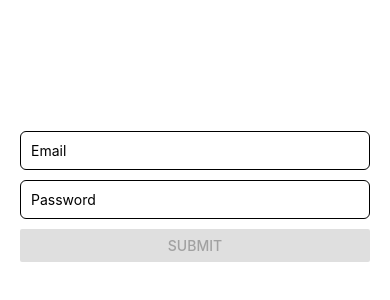
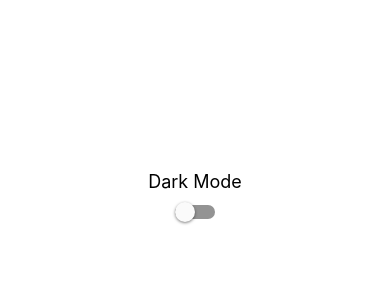
Before and after one commit to Gazala939/firstappnative, a React Native app: screen / in a window 390 px wide. Shown: the part 226-526 px from the top of the page. Built offline with nearby package versions, Linux system fonts and the light colour scheme.

Commit message:
Light and Dark Theme

```diff
--- a/App.tsx
+++ b/App.tsx
@@ -1,62 +1,32 @@
 import React, { useState } from 'react';
-import {
-  View,
-  Text,
-  TextInput,
-  StyleSheet,
-  Button,
-} from 'react-native';
+import { View, Text, Switch } from 'react-native';
 
 export default function App() {
-  const [email, setEmail] = useState('');
-  const [password, setPassword] = useState('');
-
-  // ✅ email validation
-  const isEmailValid =
-    email.includes('@') && email.length >= 10;
-
-  const submit = () => {
-    alert(`Email: ${email}\nPassword: ${password}`);
-  };
+  const [dark, setDark] = useState(false);
 
   return (
-    <View style={styles.container}>
-      <TextInput
-        style={styles.input}
-        placeholder="Email"
-        onChangeText={setEmail}
+    <View
+      style={{
+        flex: 1,
+        alignItems: 'center',
+        justifyContent: 'center',
+        backgroundColor: dark ? '#000' : '#fff',
+      }}
+    >
+      <Text
+        style={{
+          marginBottom: 10,
+          color: dark ? '#fff' : '#000',
+          fontSize: 18,
+        }}
+      >
+        Dark Mode
+      </Text>
+
+      <Switch
+        value={dark}
+        onValueChange={setDark}
       />
-
-      <TextInput
-        style={styles.input}
-        placeholder="Password"
-        secureTextEntry
-        onChangeText={setPassword}
-      />
-
-      {/* ✅ Button instead of TouchableOpacity */}
-      <Button
-        title="Submit"
-        onPress={submit}
-        disabled={!isEmailValid}
-      />
-
-
     </View>
   );
 }
-
-const styles = StyleSheet.create({
-  container: {
-    flex: 1,
-    justifyContent: 'center',
-    padding: 20,
-  },
-  input: {
-    borderWidth: 1,
-    marginBottom: 10,
-    padding: 10,
-    borderRadius: 6,
-  },
-
-});
```
